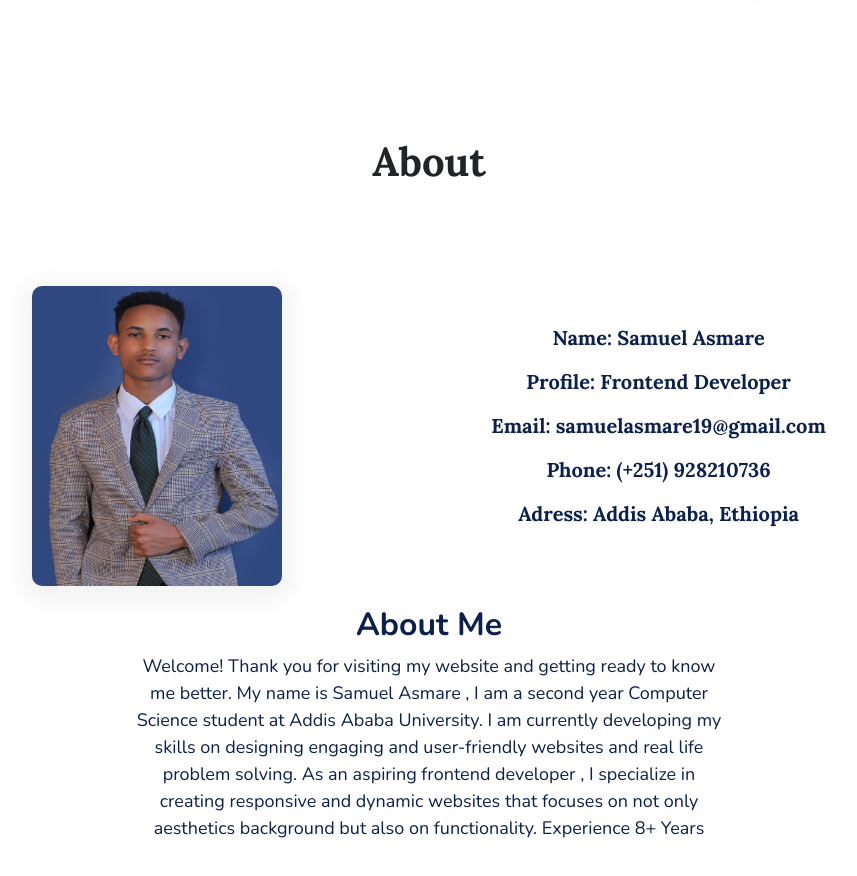
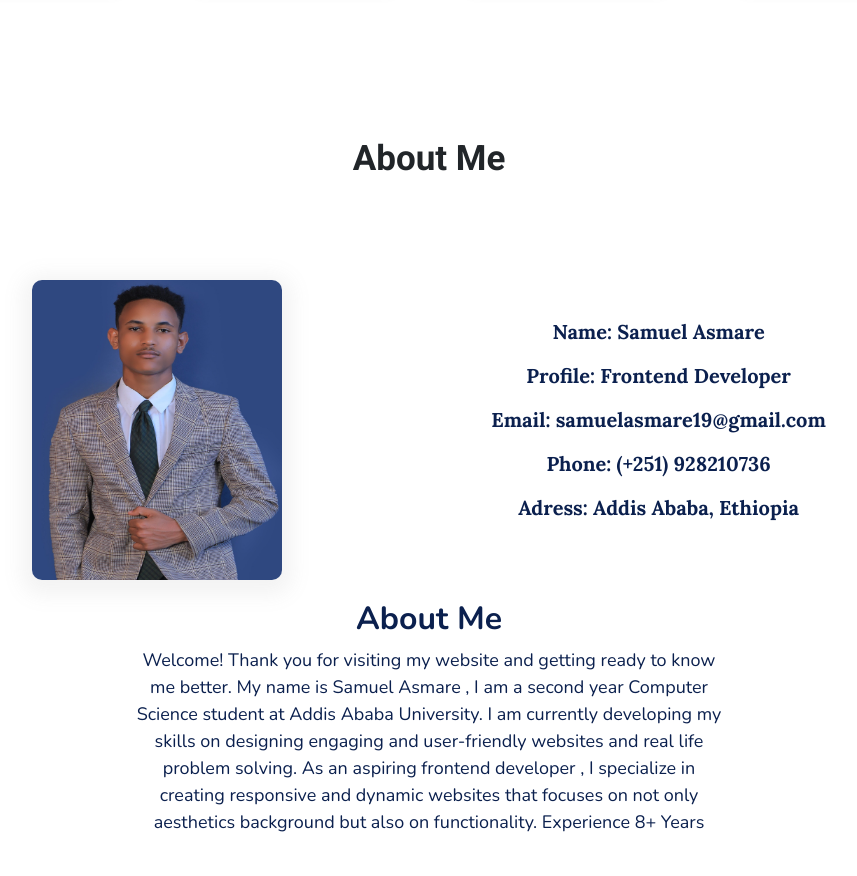
Before and after one commit to SamuelAsmare/reactportfolio, a React (Vite) app: page / in a window 1280 px wide. Shown: the part 840-1716 px from the top of the page, without its empty margins (211-1068 px from the left). Built offline with nearby package versions, Linux system fonts and the light colour scheme.

Commit message:
Projects added

```diff
--- a/src/App.css
+++ b/src/App.css
@@ -188,6 +188,9 @@ body{
     justify-content:space-evenly;
     font-family: 'Lora',serif;
     color:#0b204e;
+  }
+  #abouttitle{
+    margin-top: 150px;
   }
 #photo{
    border-radius: 10px;
@@ -433,6 +436,10 @@ transform:translateY(-20px);
   height: 150px;
   border-radius: 10px;
 }
+ #abouttitle{
+    margin-top: 50px;
+
+  }
 #eachservice{
      width:400px;
      height: 350px;
--- a/src/App.jsx
+++ b/src/App.jsx
@@ -184,15 +184,14 @@ function App() {
           </div>
           </div>
 
-  <h1 style={{
+  <h1 id="abouttitle" style={{
      textAlign:"center",
-     fontSize:"40px",
+     fontSize:"35px",
      fontWeight:"bold",
-     marginTop:"150px",
      marginBottom:"0px",
-         fontFamily:"'Lora',serif",
+
   }}>
-         About
+         About Me
        </h1>
       <div id="aboutme">
 
```
